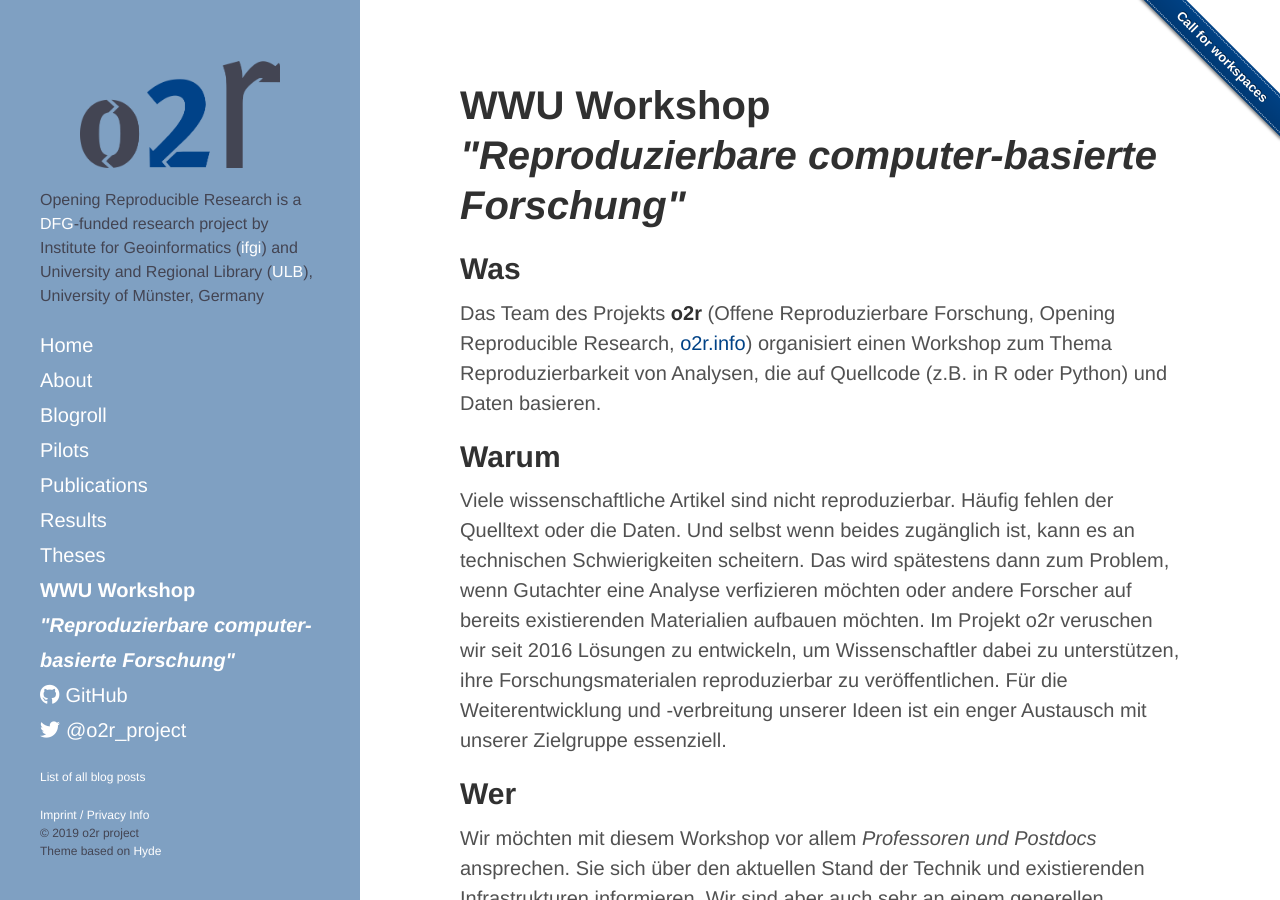
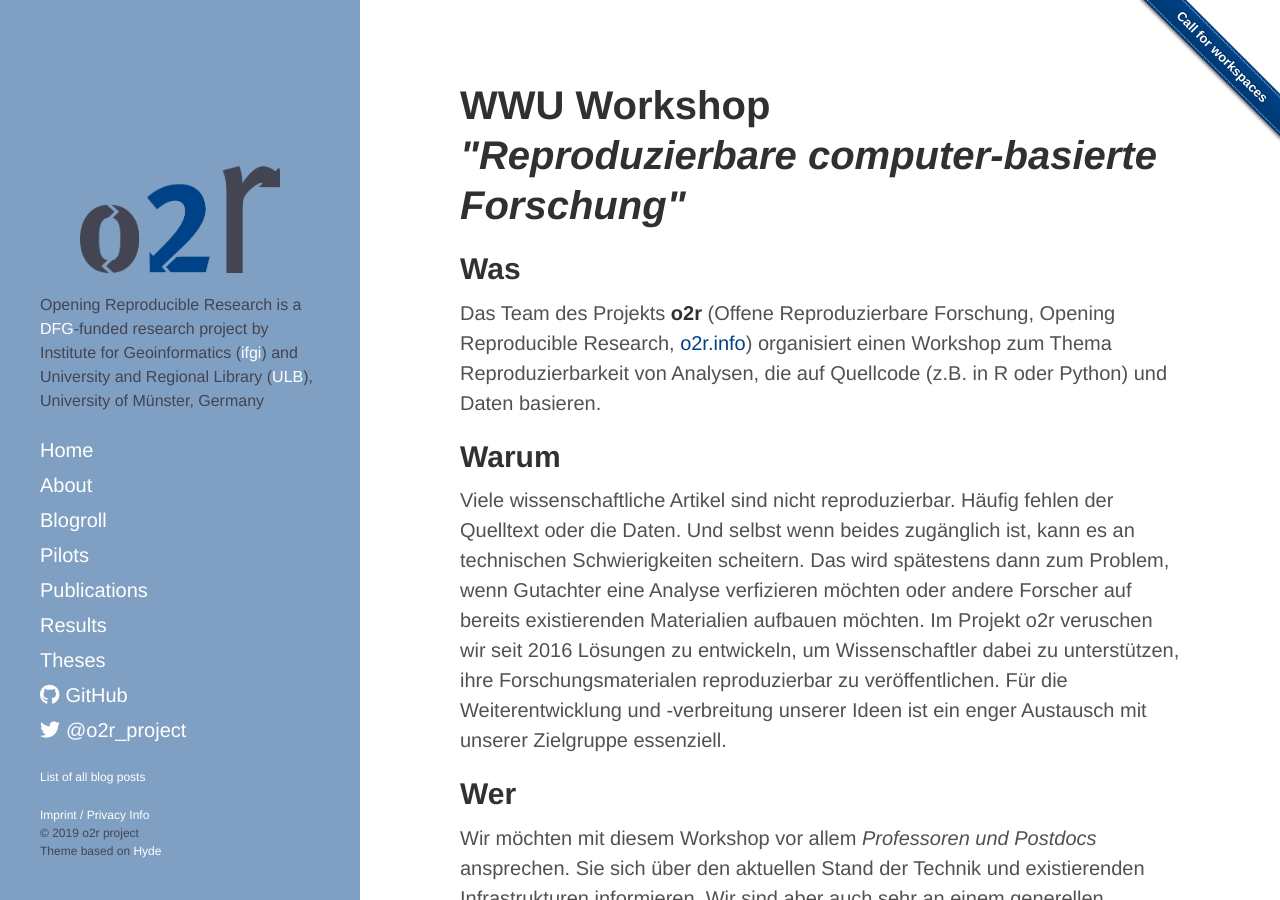
Before and after one commit to o2r-project/o2r-project.github.io, a Jekyll site: the page built from wwu.md, in a window 1280 px wide and 900 px high. Built offline with Jekyll 4.4.1, drawn with Linux system fonts in a browser that asks for light colours; nearby versions of some CDN libraries; some of the changed lines change nothing that is shown.

Commit message:
don't show wwu workshop page in nav

```diff
--- a/wwu.md
+++ b/wwu.md
@@ -2,8 +2,8 @@
 layout: page
 title: WWU Workshop<br /><em>"Reproduzierbare computer-basierte Forschung"</em>
 description: Workshop on open reproducible research at the university of Muenster
-exclude_from_all_pages: true
 no_citation: true
+exclude_from_nav: true
 ---
 
 ## Was
```
